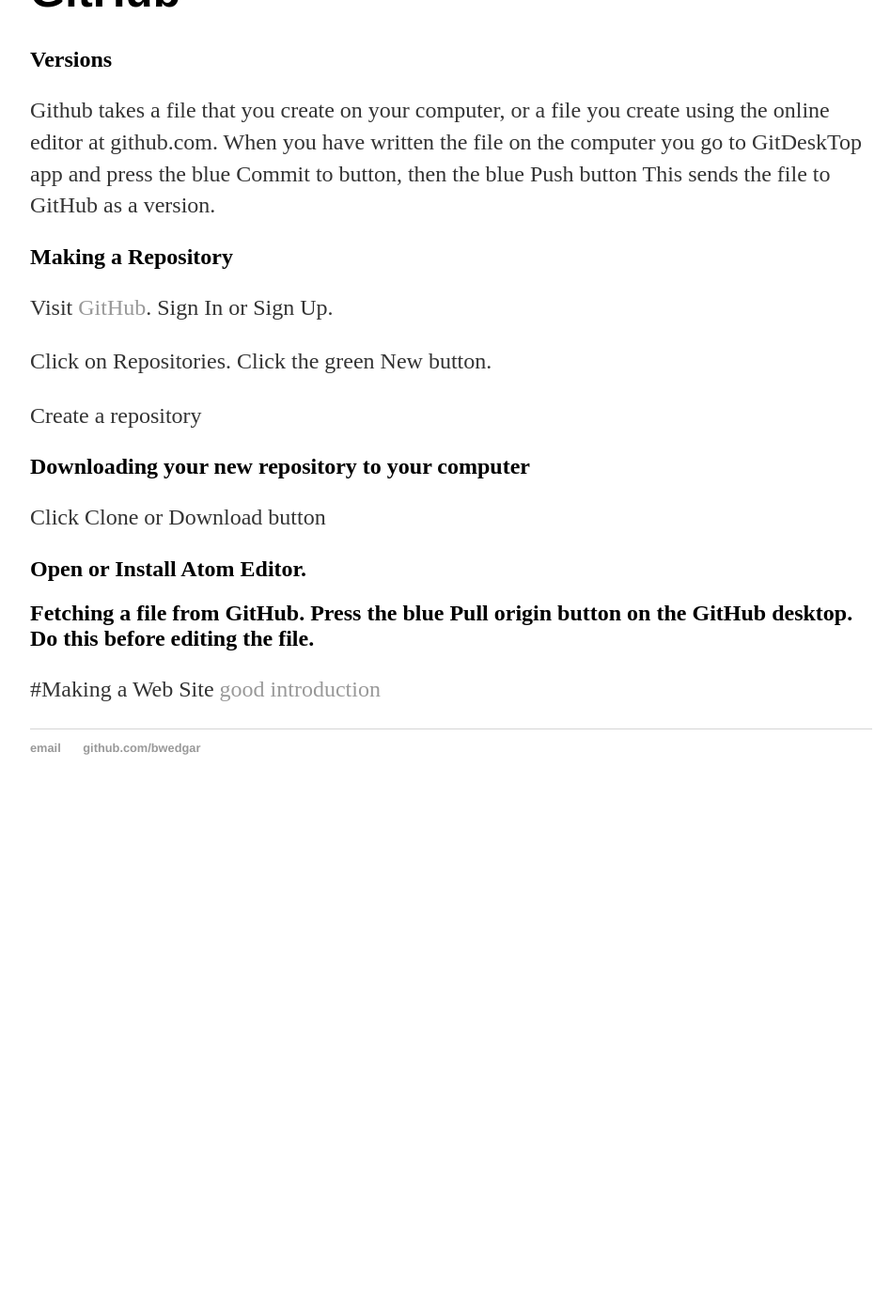
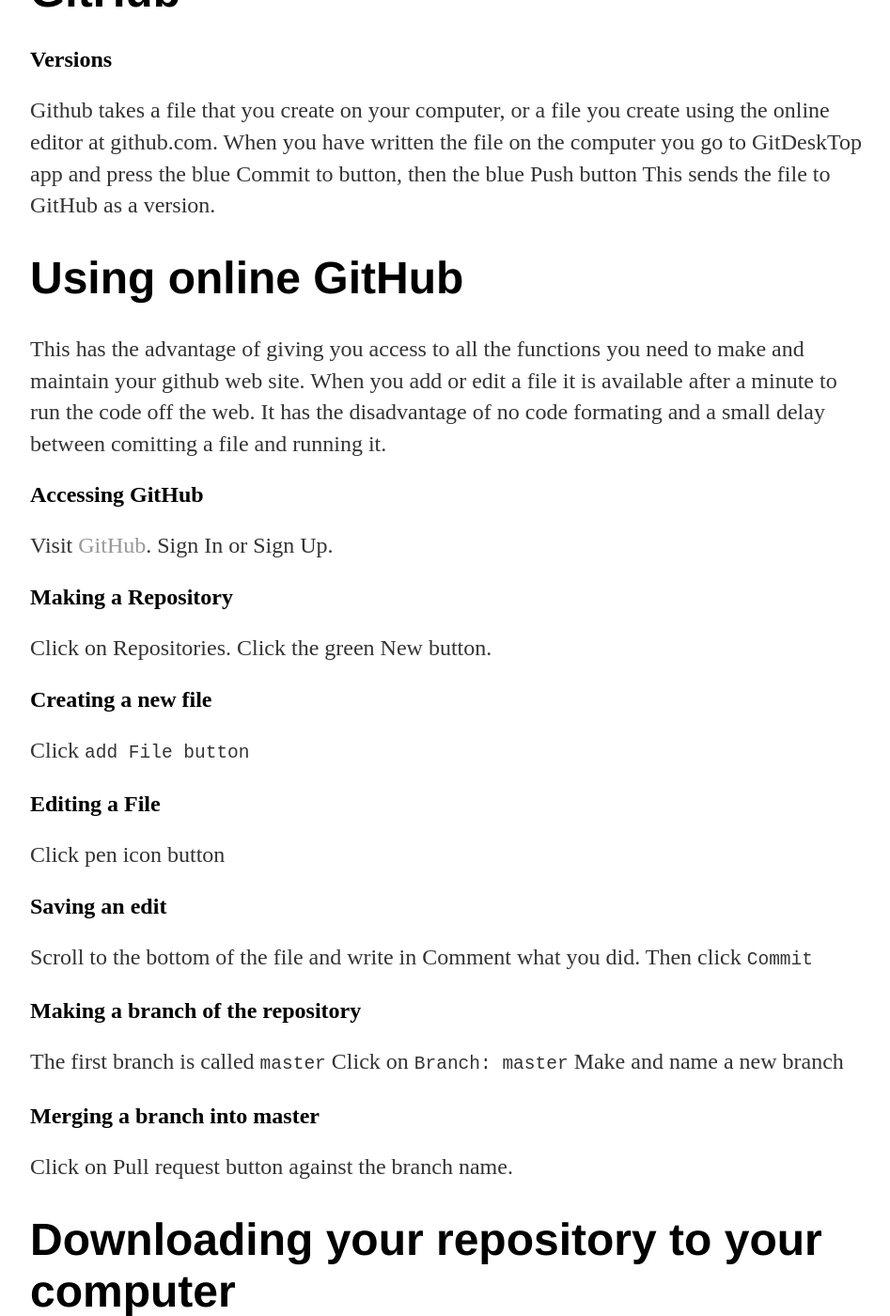
Before and after one commit to bwedgar/bwedgar.github.io, a Jekyll site: the page built from github.md, in a window 1280 px wide and 1400 px high, scrolled down 202 px. Shown: the whole window at 94% size, without its empty margins (160-1107 px from the left). Built offline with Jekyll 4.4.1, drawn with Linux system fonts in a browser that asks for light colours; our own code applies the rules of GitHub Pages for plain Markdown files; before the commit the page ends 1065 px from its top, so only the background shows below that; some of the changed text lies outside the part shown.

Commit message:
Update github.md

```diff
--- a/github.md
+++ b/github.md
@@ -4,17 +4,36 @@
 When you have written the file on the computer you go to GitDeskTop app and press the blue Commit to button, then the blue Push button
 This sends the file to GitHub as a version.
 
+# Using online GitHub
+This has the advantage of giving you access to all the functions you need to make and maintain your github web site. When you add or edit a file it is available after a minute to run the code off the web. It has the disadvantage of no code formating and a small delay between comitting a file and running it.
+## Accessing GitHub
+Visit [GitHub](https://github.com).  Sign In or Sign Up.
 ## Making a Repository
+Click on Repositories.  Click the green New button.
+## Creating a new file
+Click `add File button`
+## Editing a File
+Click pen icon button
+## Saving an edit
+Scroll to the bottom of the file and write in Comment what you did.
+Then click `Commit`
+## Making a branch of the repository
+The first branch is called `master`
+Click on `Branch: master`
+Make and name a new branch
+## Merging a branch into master
+Click on Pull request button against the branch name.
 
-Visit [GitHub](https://github.com).  Sign In or Sign Up.
 
-Click on Repositories.  Click the green New button.
+# Downloading your repository to your computer
+This has the advantage of being able to use the atom editor and being immediatly able to run the code offline.
+## Install GitHub Desktop
+## Downloading the whole repository
+This downloads the current branch
+The repository is put in a folder with the name GitHub
+Click **Clone or Download** button
+Click **Save to Desktop**
 
-Create a repository
-
-## Downloading your new repository to your computer
-
-Click Clone or Download button
 
 ## Open or Install Atom Editor.
 
```
